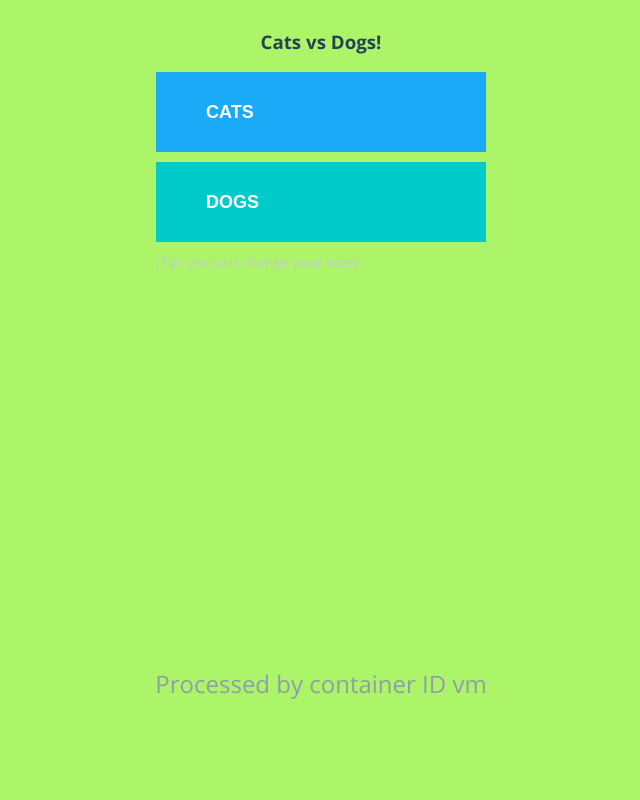
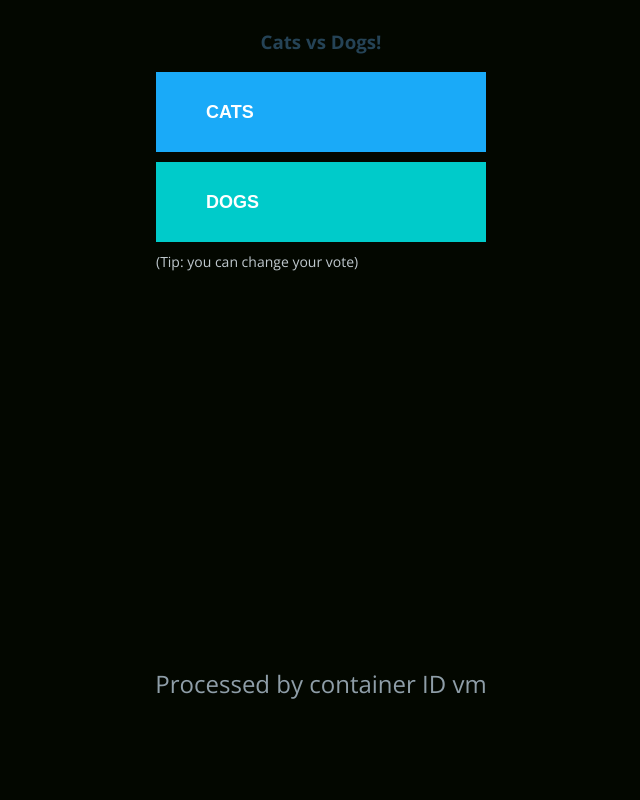
Before and after one commit to ahortalq/vote, a Flask app: page / in a window 1280 px wide. Shown: the whole page, without its empty margins (319-959 px from the left). Run offline with Flask 2, Linux system fonts and the light colour scheme; some libraries are stand-ins or nearby versions.

```diff
--- a/static/stylesheets/style.css
+++ b/static/stylesheets/style.css
@@ -6,7 +6,7 @@
 html,body{
   margin: 0;
   padding: 0;
-  background-color: #acf568;
+  background-color: #030700;
   height: 100vh;
   font-family: 'Open Sans';
 }
```
